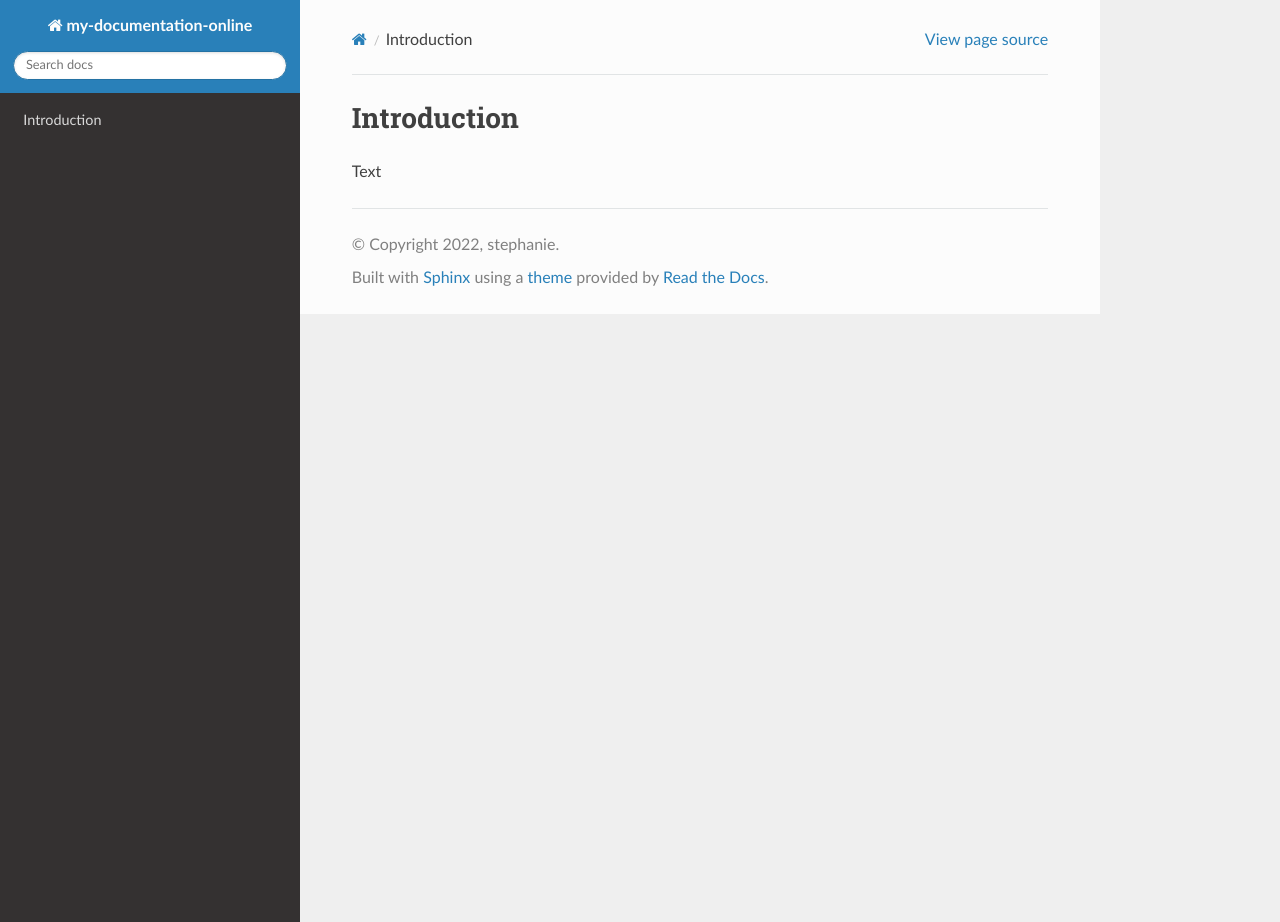
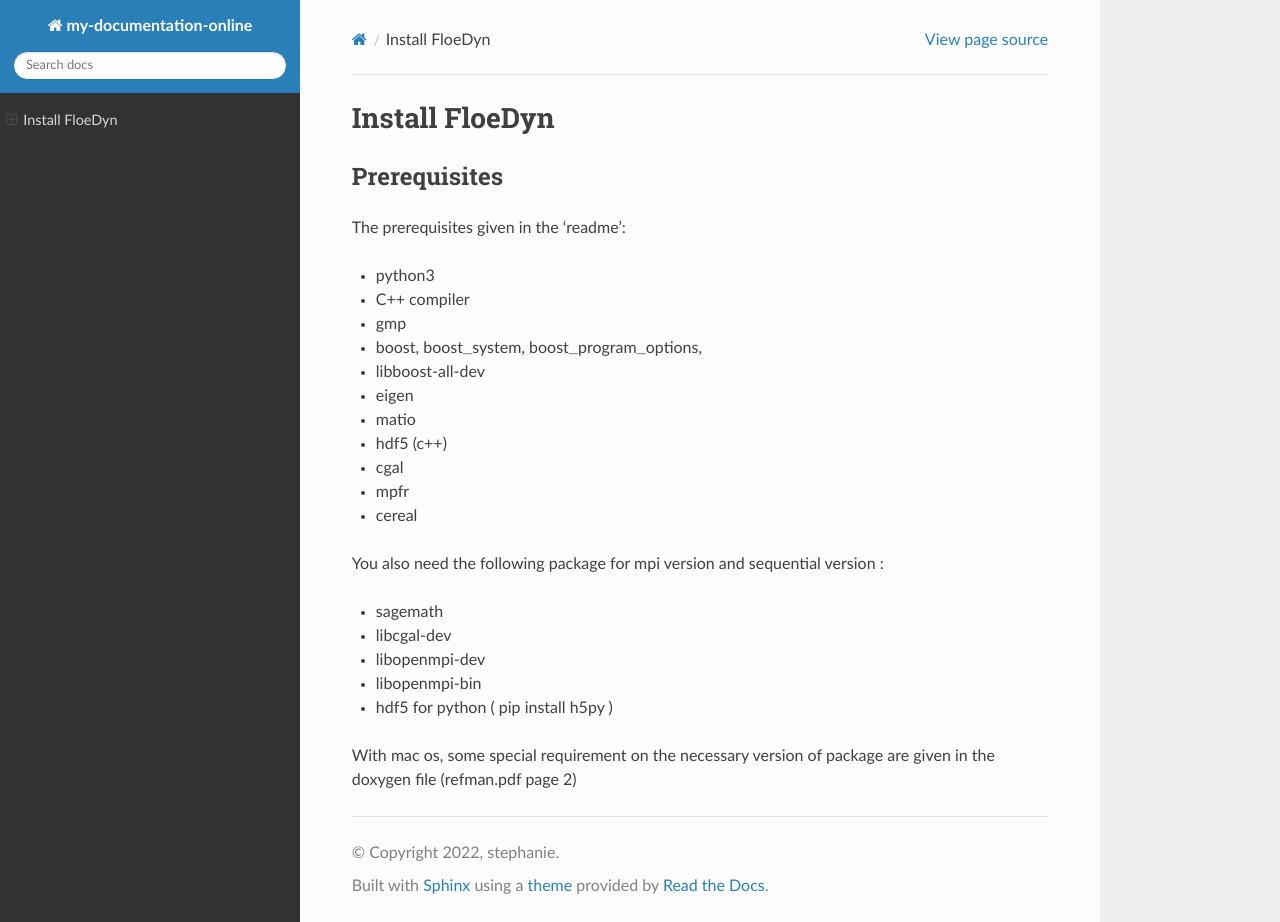
Before and after one commit to FloeDynHub/FloeDyn-documentation, a Sphinx documentation site: the page built from source/0-introduction.md, in a window 1280 px wide and 922 px high. Built offline with Sphinx 7.4.7 and the Read the Docs theme 2.0.0, drawn with Linux system fonts in a browser that asks for light colours; pages that are not in the unit, such as notebooks, are missing from menus.

Commit message:
Update 0-introduction.md

```diff
--- a/source/0-introduction.md
+++ b/source/0-introduction.md
@@ -1,3 +1,27 @@
-# Introduction
+# Install FloeDyn
 
-Text
+## Prerequisites
+
+The prerequisites given in the 'readme':
+
+* python3
+* C++ compiler
+* gmp
+* boost, boost$\_$system, boost$\_$program$\_$options,
+* libboost-all-dev
+* eigen
+* matio
+* hdf5 (c++)
+* cgal
+* mpfr
+* cereal
+
+You also need the following package for mpi version and sequential version :
+
+* sagemath
+* libcgal-dev
+* libopenmpi-dev
+* libopenmpi-bin
+* hdf5 for python ( pip install h5py )
+
+With mac os, some special requirement on the necessary version of package are given in the doxygen file (refman.pdf page 2)
```
